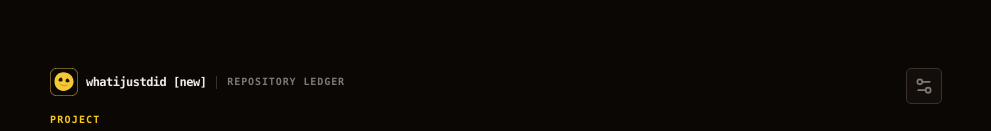
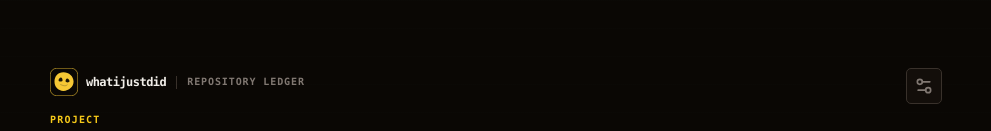
Before and after one commit to booi-gg/whatijustdid, a React app in the folder apps/viewer/: page / in a window 1280 px wide. Shown: the top 131 px of the page, without its empty margins (144-1135 px from the left). Built offline with nearby package versions, Linux system fonts and the light colour scheme; the HTML template or start-up script is replaced by a standard one.

Commit message:
fix: removed the '[new]' label from the brand text in the viewer header

```diff
--- a/apps/viewer/src/viewer/ViewerHeader.tsx
+++ b/apps/viewer/src/viewer/ViewerHeader.tsx
@@ -21,7 +21,7 @@ export function ViewerHeader({
           <span className="inline-flex items-center gap-2 text-ink">
             <BrandMark />
             <span className="text-xs tracking-[-0.045em] lowercase">
-              whatijustdid [new]
+              whatijustdid
             </span>
           </span>
           <span className="inline-flex items-center gap-2.5 before:h-[13px] before:w-px before:bg-line-strong before:content-['']">
```
